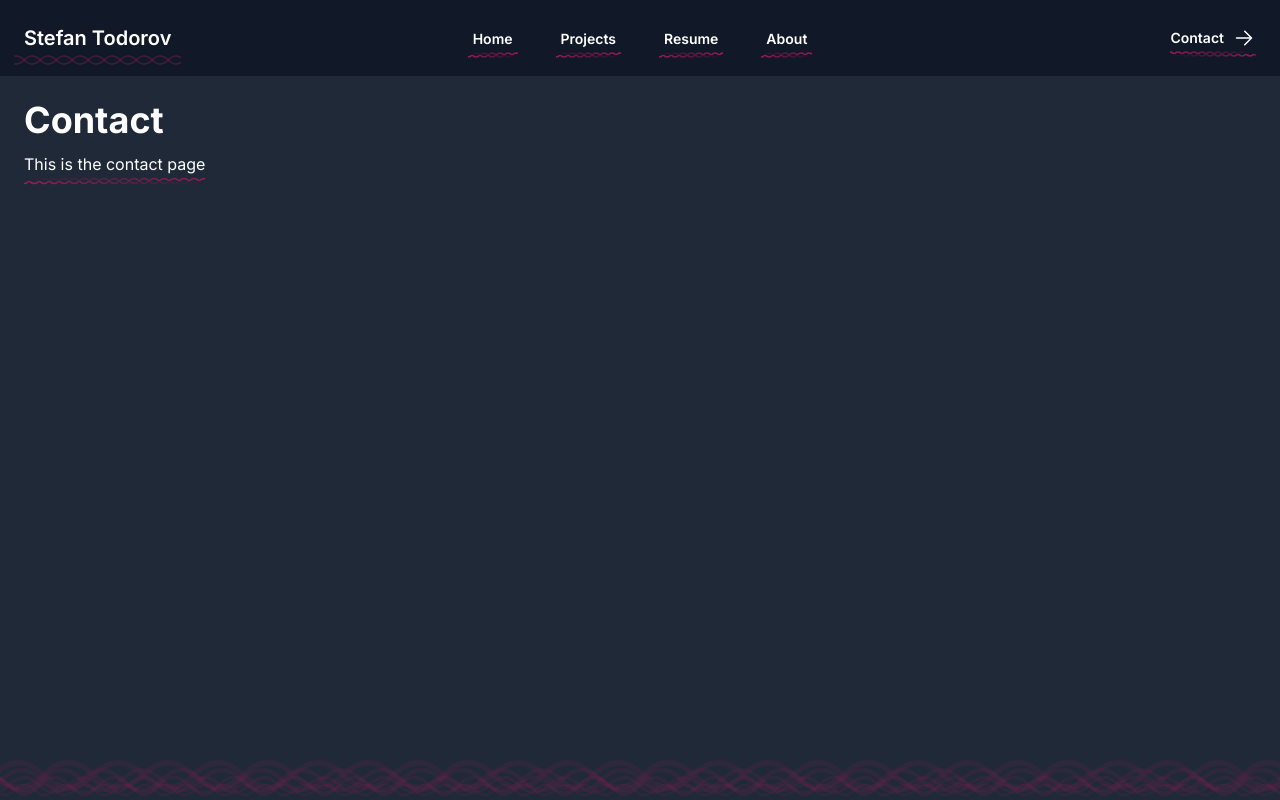
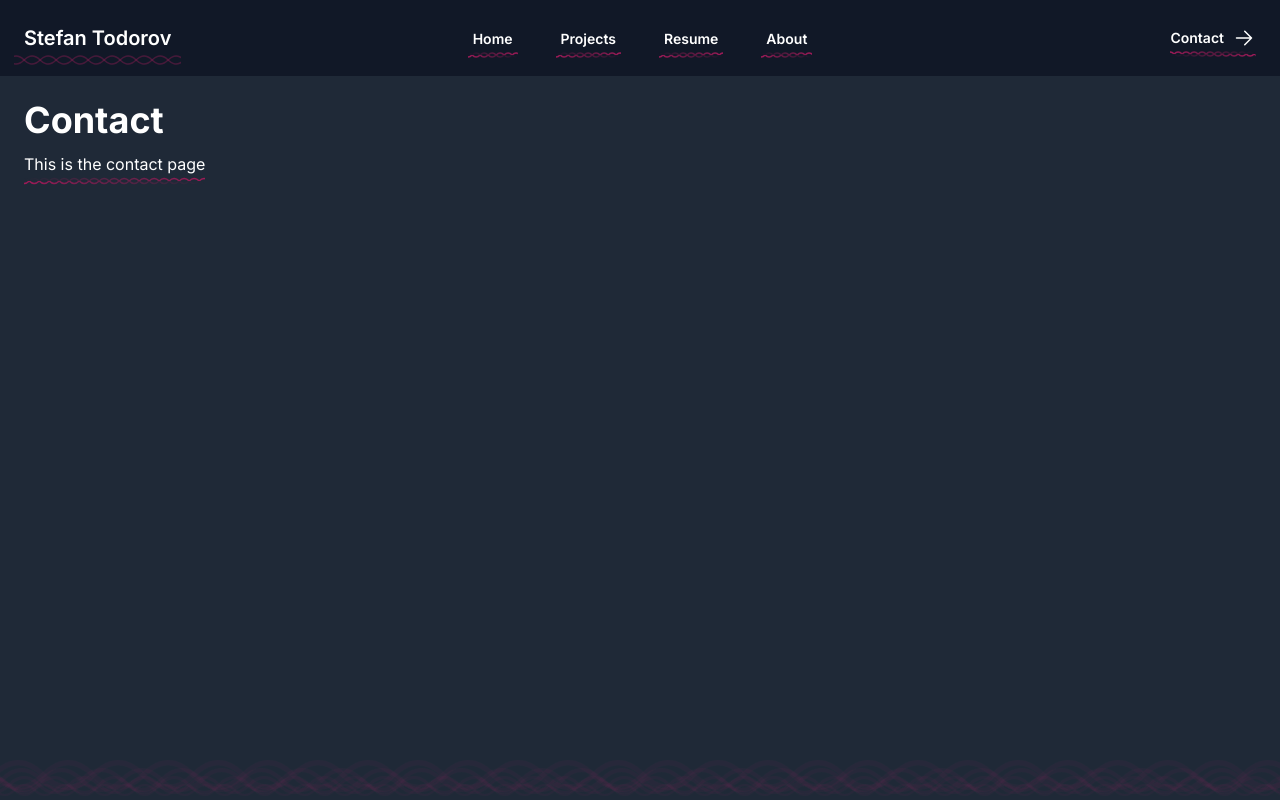
Before and after one commit to coravacav/portfolio, a Next.js app: page /contact in a window 1280 px wide. Built offline with nearby package versions, Linux system fonts and the light colour scheme.

Commit message:
add some colors and modify flavours

```diff
--- a/src/app/layout.tsx
+++ b/src/app/layout.tsx
@@ -26,7 +26,7 @@ export default function RootLayout({ children }: { children: React.ReactNode })
                     height={20}
                     strokeWidth="2px"
                     style="none"
-                    color={pinkColor + '20'}
+                    color={pinkColor + '10'}
                     svgWidth="100%"
                     className="absolute bottom-0 left-0 right-0"
                 />
@@ -35,7 +35,7 @@ export default function RootLayout({ children }: { children: React.ReactNode })
                     height={30}
                     strokeWidth="3px"
                     style="none"
-                    color={pinkColor + '20'}
+                    color={pinkColor + '10'}
                     svgWidth="100%"
                     className="absolute bottom-0 left-0 right-0"
                 />
@@ -44,7 +44,7 @@ export default function RootLayout({ children }: { children: React.ReactNode })
                     height={40}
                     strokeWidth="4px"
                     style="none"
-                    color={pinkColor + '20'}
+                    color={pinkColor + '10'}
                     svgWidth="100%"
                     className="absolute bottom-0 left-0 right-0"
                 />
@@ -53,7 +53,7 @@ export default function RootLayout({ children }: { children: React.ReactNode })
                     height={50}
                     strokeWidth="5px"
                     style="none"
-                    color={pinkColor + '20'}
+                    color={pinkColor + '10'}
                     svgWidth="100%"
                     className="absolute bottom-0 left-0 right-0"
                 />
--- a/src/lib/nav.tsx
+++ b/src/lib/nav.tsx
@@ -7,7 +7,7 @@ import clsx from 'clsx';
 import { pageWidth } from '@/styles/pageWidth';
 import Helix from './helix';
 import { usePathname } from 'next/navigation';
-import { pinkColor } from '@/styles/pinkColor';
+import { pinkColor, tropicalIndigoColor } from '@/styles/pinkColor';
 
 const navigation = [
     { name: 'Home', href: '/' },
@@ -54,7 +54,7 @@ export default function Nav() {
                             height={8}
                             extendLeft={5}
                             extendRight={5}
-                            color={pathName === item.href ? 'blue' : undefined}
+                            color={pathName === item.href ? tropicalIndigoColor : undefined}
                         >
                             <a href={item.href} className="text-sm font-semibold leading-6 text-white">
                                 {item.name}
--- a/src/styles/pinkColor.ts
+++ b/src/styles/pinkColor.ts
@@ -1 +1,5 @@
-export const pinkColor = '#a01a58';
+export const pinkColor = '#A01A58';
+export const tangerineColor = '#FFA987';
+export const seashellColor = '#F7EBE8';
+export const raisinBlackColor = '#1E1E24';
+export const tropicalIndigoColor = '#9381FF';
```
